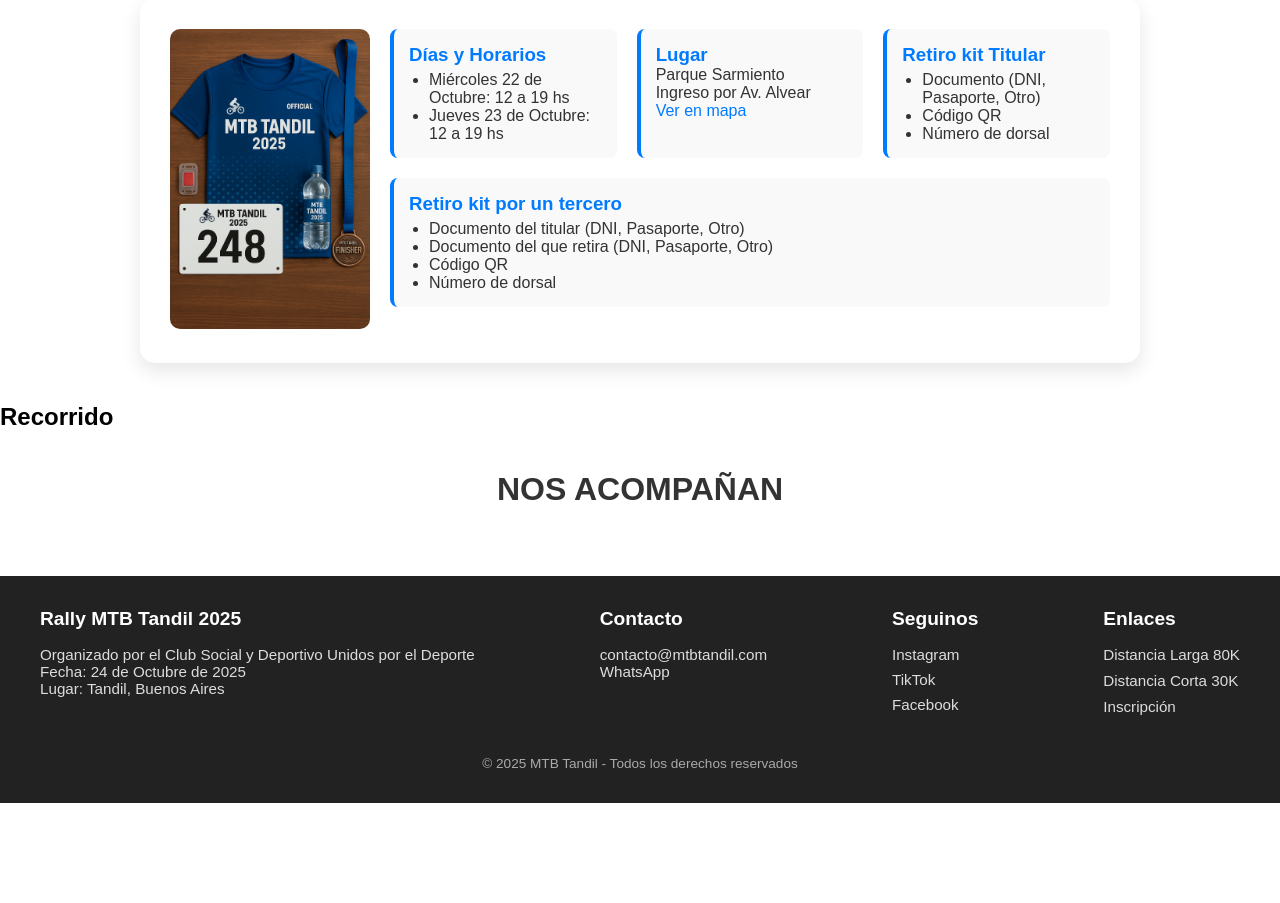
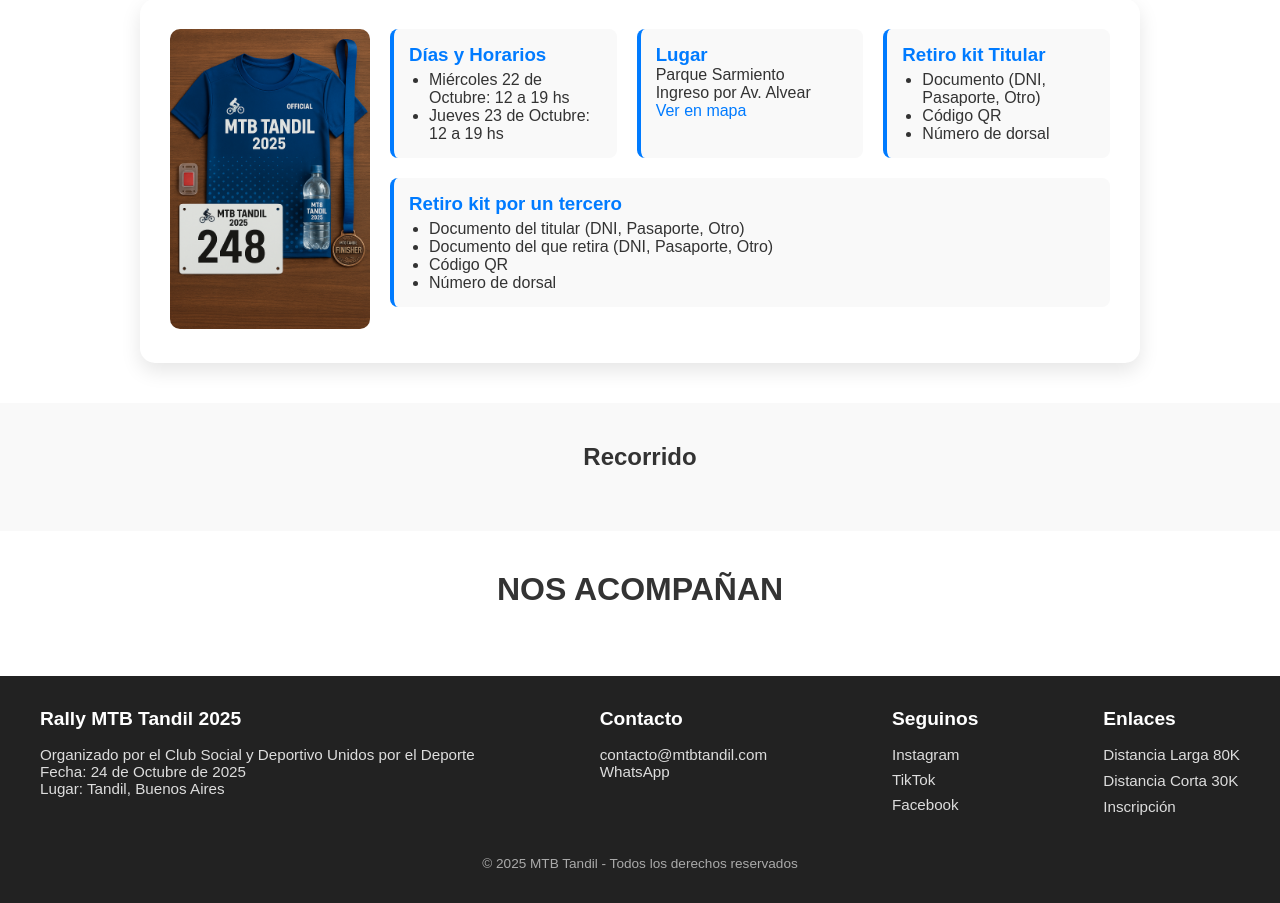
Before and after one commit to FlorianLucchini/TP2-IDS, a Flask app: template templates/index.html in a window 1280 px wide. Shown: the part 171-1074 px from the top of the page. Before the commit the page ends 974 px from the top, so only its background shows below. Run offline with Flask 3, Linux system fonts and the light colour scheme; the template is opened without the code that fills it, so the values that code supplies are empty.

Commit message:
añadi estilos a la section del maps

```diff
--- a/static/styles/styles.css
+++ b/static/styles/styles.css
@@ -276,3 +276,22 @@ button:hover {
   font-size: 0.85rem;
   color: #aaa;
 }
+
+/* === Estilos para la Sección del Mapa === */
+.map-section {
+    background-color: #f9f9f9; /* Un fondo suave para la sección */
+    padding: 40px 20px;
+    text-align: center;
+}
+
+.map-section h2, .map-section h3 {
+    margin-bottom: 20px;
+    color: #333;
+}
+
+.map-section iframe {
+    max-width: 100%;
+    border: 1px solid #ddd; /* Borde sutil */
+    border-radius: 12px; /* Esquinas redondeadas */
+    box-shadow: 0 6px 12px rgba(0, 0, 0, 0.1); /* Sombra para efecto tarjeta */
+}
```
